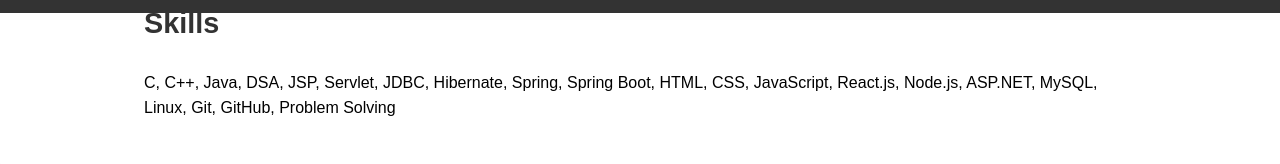
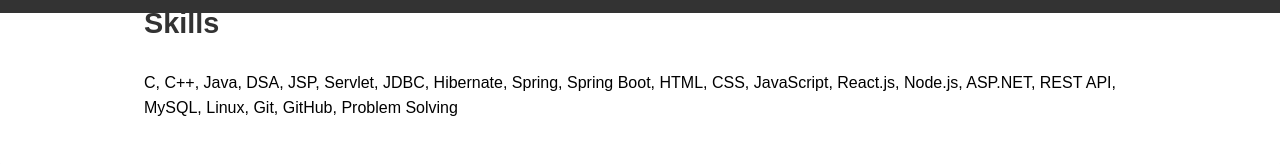
Before and after one commit to PRATIKGITTE/PRATIKGITTE.github.io, a plain HTML site: page index.html in a window 1280 px wide. Shown: the part 787-951 px from the top of the page. Drawn offline with Linux system fonts and the light colour scheme.

Commit message:
Update index.html

```diff
--- a/index.html
+++ b/index.html
@@ -129,7 +129,7 @@
      <section class="skills">
         <div class="container">
             <h2>Skills</h2>
-            <p>C, C++, Java, DSA, JSP, Servlet, JDBC, Hibernate, Spring, Spring Boot, HTML, CSS, JavaScript, React.js, Node.js, ASP.NET, MySQL, Linux, Git, GitHub, Problem Solving</p>
+            <p>C, C++, Java, DSA, JSP, Servlet, JDBC, Hibernate, Spring, Spring Boot, HTML, CSS, JavaScript, React.js, Node.js, ASP.NET, REST API, MySQL, Linux, Git, GitHub, Problem Solving</p>
         </div>
     </section>
 
```
